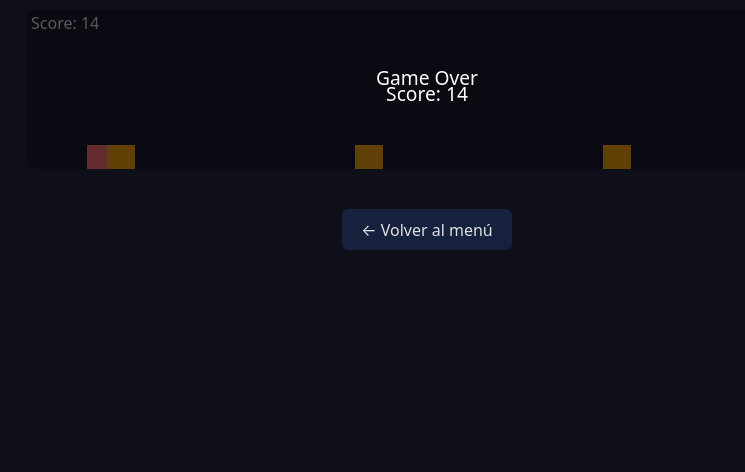
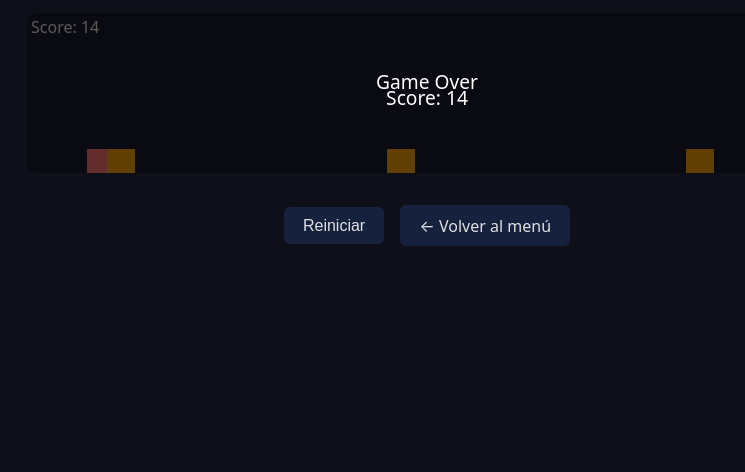
Before and after one commit to LautaroLorenz/chrome-dyno-ai, a website: page humano.html in a window 1280 px wide. Shown: the part 328-800 px from the top of the page, without its empty margins (213-958 px from the left). Drawn offline with Linux system fonts and the light colour scheme.

Commit message:
Enhance human gameplay interface: Add restart button and update styles for button layout. Modify obstacle spawn logic to use a random gap between minimum and maximum values, improving game dynamics.

```diff
--- a/humano.html
+++ b/humano.html
@@ -11,12 +11,16 @@
       <h1>Jugar Humano</h1>
       <p class="game-hint">Espacio: saltar</p>
       <canvas id="game-canvas" class="game-canvas"></canvas>
-      <a href="index.html" class="btn-back">← Volver al menú</a>
+      <div class="humano-btns">
+        <button type="button" id="btn-restart" class="btn-restart">Reiniciar</button>
+        <a href="index.html" class="btn-back">← Volver al menú</a>
+      </div>
     </div>
     <script type="module">
       import { runHumanoGame } from "./src/humano.js";
       const canvas = document.getElementById("game-canvas");
-      runHumanoGame(canvas);
+      const controls = runHumanoGame(canvas);
+      document.getElementById("btn-restart").addEventListener("click", () => controls.restart());
     </script>
   </body>
 </html>
--- a/src/constants.js
+++ b/src/constants.js
@@ -14,7 +14,8 @@ export const GROUND_Y = WORLD_HEIGHT - PLAYER_SIZE;
 
 export const OBSTACLE_SIZE = 28;
 export const OBSTACLE_SPEED = 5;
-export const OBSTACLE_SPAWN_GAP = 220;
+export const OBSTACLE_SPAWN_GAP_MIN = 180;
+export const OBSTACLE_SPAWN_GAP_MAX = 280;
 export const OBSTACLE_BASE_X = WORLD_WIDTH;
 
 export const SCORE_PER_FRAME = 0.1;
--- a/src/gameState.js
+++ b/src/gameState.js
@@ -56,10 +56,13 @@ export function updateState(state, playerJumps) {
     state.obstacles.length > 0
       ? Math.max(...state.obstacles.map((o) => o.x + C.OBSTACLE_SIZE))
       : 0;
+  const minGap = C.OBSTACLE_SPAWN_GAP_MIN;
+  const maxGap = C.OBSTACLE_SPAWN_GAP_MAX;
+  const gap = minGap + Math.random() * (maxGap - minGap);
   const shouldSpawn =
-    state.obstacles.length === 0 || rightmost < C.WORLD_WIDTH - C.OBSTACLE_SPAWN_GAP;
+    state.obstacles.length === 0 || rightmost < C.WORLD_WIDTH - minGap;
   if (shouldSpawn) {
-    const spawnX = state.obstacles.length === 0 ? C.OBSTACLE_BASE_X : rightmost + C.OBSTACLE_SPAWN_GAP;
+    const spawnX = state.obstacles.length === 0 ? C.OBSTACLE_BASE_X : rightmost + gap;
     state.obstacles.push({
       x: spawnX,
       y: C.GROUND_Y,
--- a/src/humano.js
+++ b/src/humano.js
@@ -6,7 +6,7 @@ import { setCanvasSize, render } from "./render.js";
 
 export function runHumanoGame(canvas) {
   setCanvasSize(canvas);
-  const state = createInitialState();
+  let state = createInitialState();
   let pendingJump = false;
 
   const onKeyDown = (e) => {
@@ -28,10 +28,23 @@ export function runHumanoGame(canvas) {
       window.removeEventListener("keydown", onKeyDown);
     }
   }
+
+  function restart() {
+    if (rafId != null) cancelAnimationFrame(rafId);
+    window.removeEventListener("keydown", onKeyDown);
+    state = createInitialState();
+    pendingJump = false;
+    window.addEventListener("keydown", onKeyDown);
+    rafId = requestAnimationFrame(loop);
+  }
+
   rafId = requestAnimationFrame(loop);
 
-  return function stop() {
-    window.removeEventListener("keydown", onKeyDown);
-    if (rafId != null) cancelAnimationFrame(rafId);
+  return {
+    stop() {
+      window.removeEventListener("keydown", onKeyDown);
+      if (rafId != null) cancelAnimationFrame(rafId);
+    },
+    restart,
   };
 }
--- a/styles.css
+++ b/styles.css
@@ -70,6 +70,32 @@ body {
 }
 
 .btn-back:hover {
+  background: #0f3460;
+}
+
+.humano-btns {
+  display: flex;
+  gap: 1rem;
+  justify-content: center;
+  align-items: center;
+  margin-top: 1.5rem;
+  flex-wrap: wrap;
+}
+.humano-btns .btn-back {
+  margin-top: 0;
+}
+.btn-restart {
+  display: inline-block;
+  padding: 0.6rem 1.2rem;
+  font-size: 1rem;
+  border: none;
+  border-radius: 6px;
+  background: #16213e;
+  color: #e0e0e0;
+  cursor: pointer;
+  text-decoration: none;
+}
+.btn-restart:hover {
   background: #0f3460;
 }
 
```
